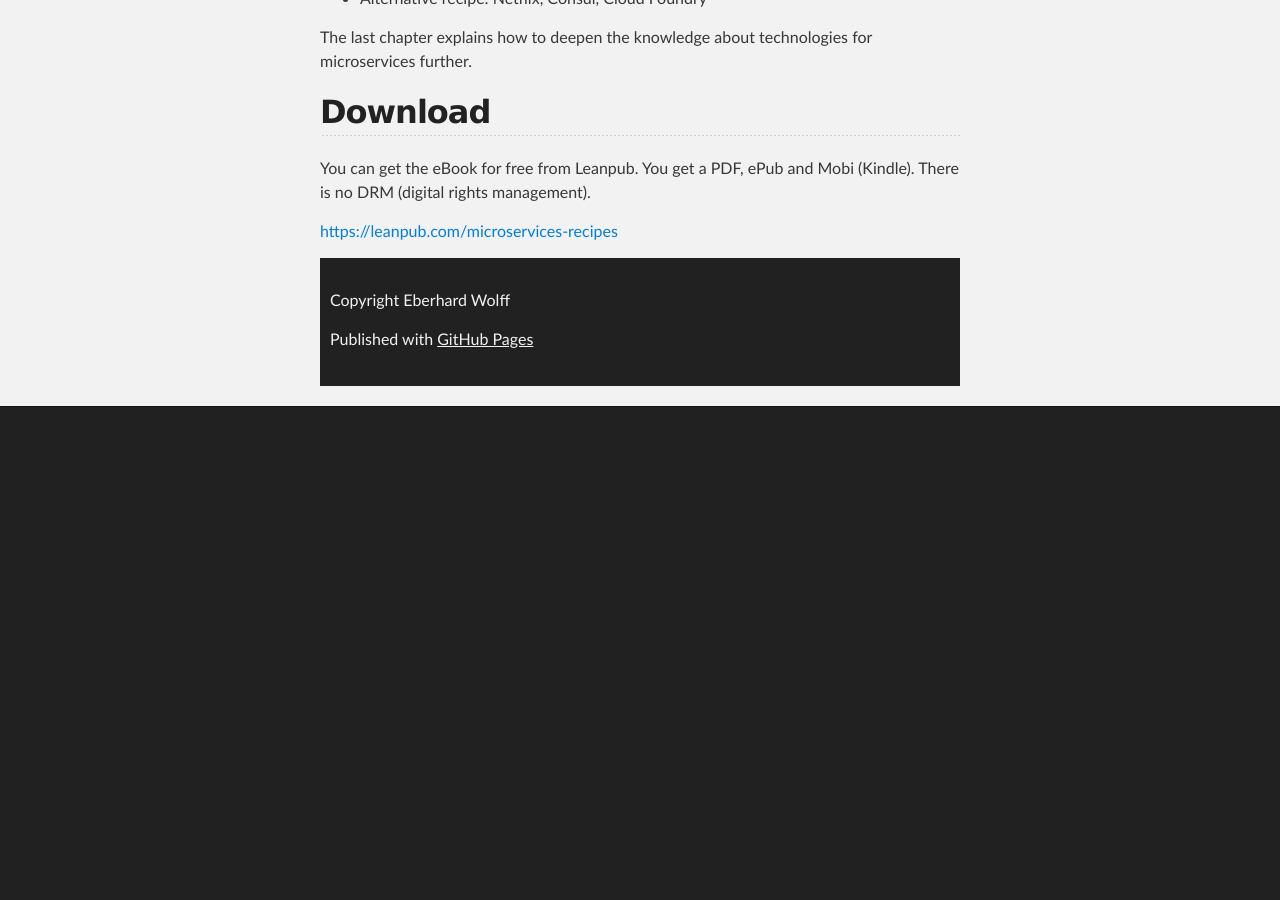
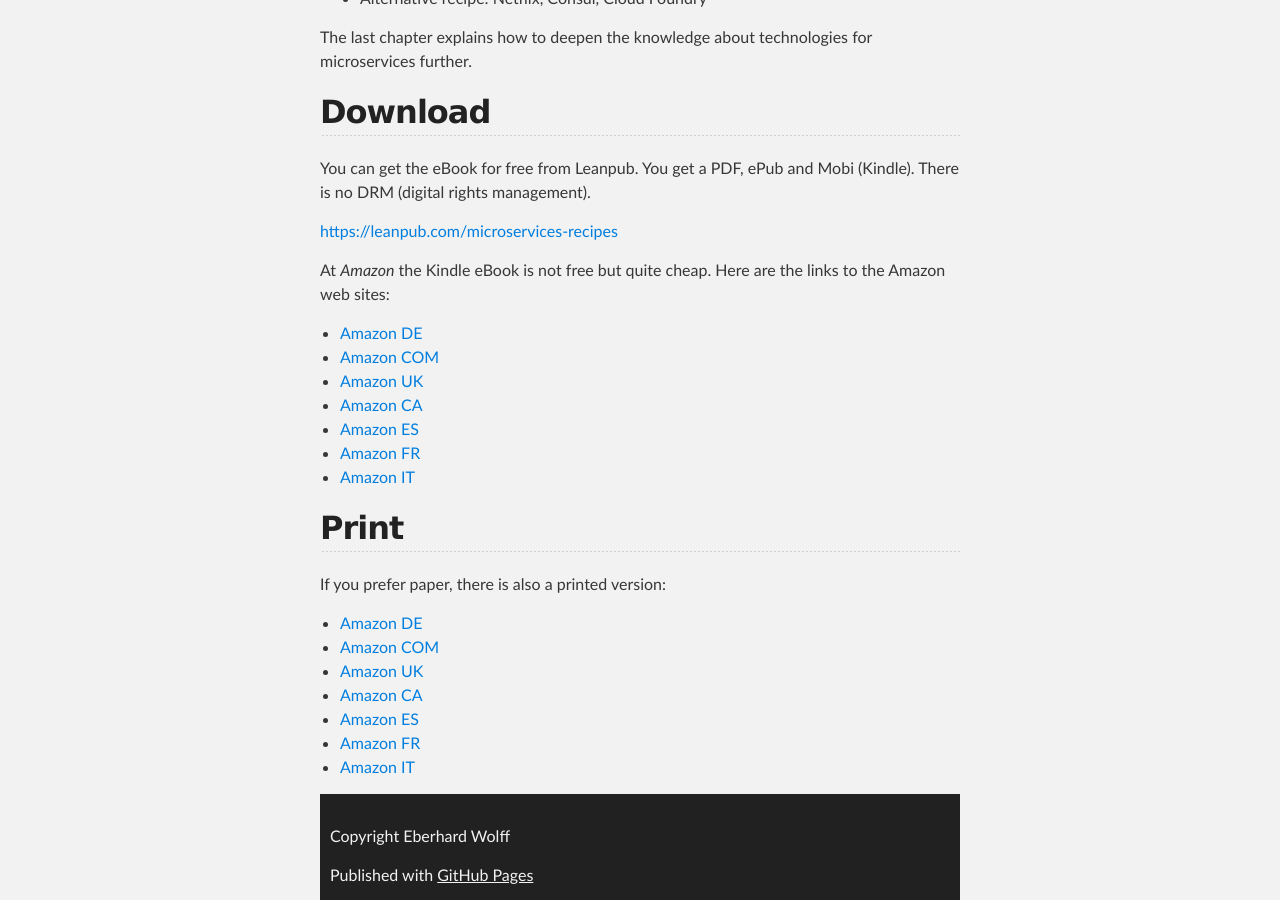
Before and after one commit to ewolff/practical-microservices.com, a Jekyll site: the page built from recipes.md, in a window 1280 px wide and 900 px high, scrolled down 1445 px. Built offline with Jekyll 4.4.1, drawn with Linux system fonts in a browser that asks for light colours; before the commit the page ends 1852 px from its top, so only the background shows below that.

Commit message:
Microservices recipes: Add links to Kindle eBook, add links to printed version

```diff
--- a/recipes.md
+++ b/recipes.md
@@ -45,3 +45,26 @@ You can get the eBook for free from Leanpub. You get a PDF, ePub and
 Mobi (Kindle). There is no DRM (digital rights management).
 
 <https://leanpub.com/microservices-recipes>
+
+At *Amazon* the Kindle eBook is not free but quite cheap. Here are the
+      links to the Amazon web sites:
+
+* [Amazon DE](http://amzn.to/2CmUFhV)
+* [Amazon COM](http://amzn.to/2orb0JO)
+* [Amazon UK](http://amzn.to/2HMbLVV)
+* [Amazon CA](http://amzn.to/2GJQmeB)
+* [Amazon ES](http://amzn.to/2CmXnnB)
+* [Amazon FR](http://amzn.to/2sRoLGc)
+* [Amazon IT](http://amzn.to/2FxLsSu)
+
+## Print
+
+If you prefer paper, there is also a printed version:
+
+* [Amazon DE](http://amzn.to/2Fx7LI3)
+* [Amazon COM](http://amzn.to/2GM688G)
+* [Amazon UK](http://amzn.to/2sYYjL7)
+* [Amazon CA](http://amzn.to/2CJWelA)
+* [Amazon ES](http://amzn.to/2sTPKBh)
+* [Amazon FR](http://amzn.to/2FwyCUP)
+* [Amazon IT](http://amzn.to/2F6acDL)
```
